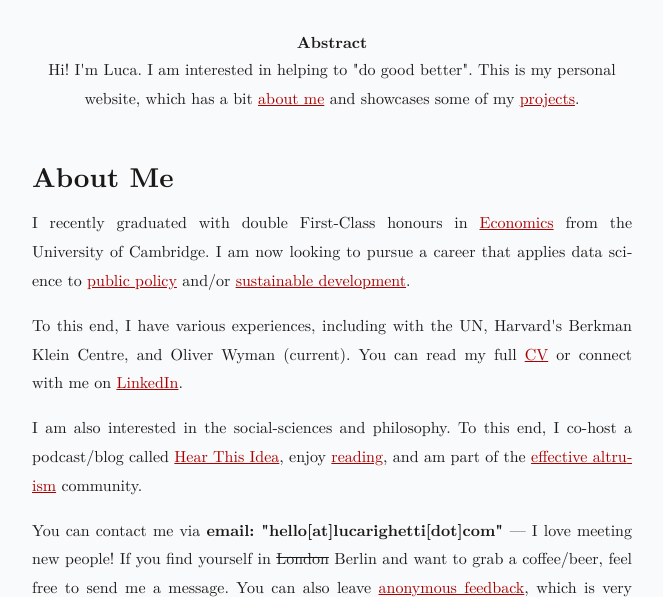
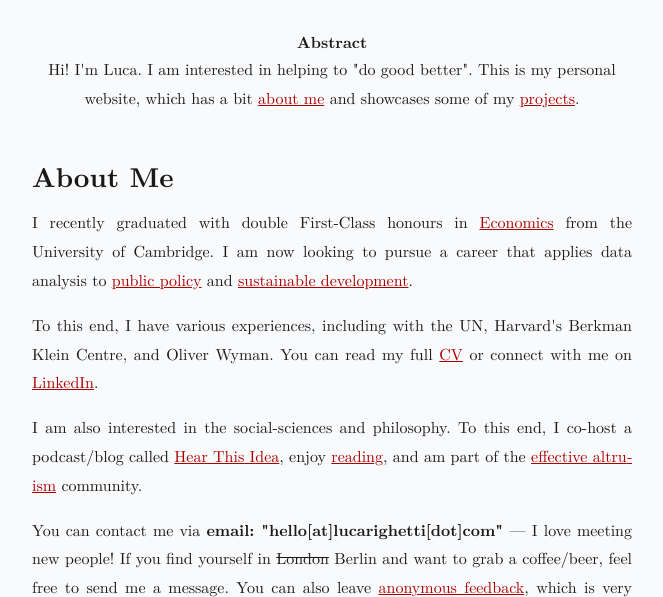
Before and after one commit to LucaRighetti/LucaRighetti.com, a website: page index.html in a window 1280 px wide. Shown: the part 582-1179 px from the top of the page, without its empty margins (308-971 px from the left). Drawn offline with nearby package versions, Linux system fonts and the light colour scheme.

Commit message:
Update index.html

```diff
--- a/index.html
+++ b/index.html
@@ -42,10 +42,10 @@ Hi! I'm Luca. I am interested in helping to "do good better". This is my persona
     <article>
       <h2 id="About-Me">About Me</h2>
 	<p>
-	I recently graduated with double First-Class honours in <a href="#economics">Economics</a> from the University of Cambridge. I am now looking to pursue a career that applies data science to <a href="#public-policy">public policy</a> and/or <a href="#sustainable-development">sustainable development</a>.
+	I recently graduated with double First-Class honours in <a href="#economics">Economics</a> from the University of Cambridge. I am now looking to pursue a career that applies data analysis to <a href="#public-policy">public policy</a> and <a href="#sustainable-development">sustainable development</a>.
 	</p>
 	<p>
-To this end, I have various experiences, including with the UN, Harvard's Berkman Klein Centre, and Oliver Wyman (current). You can read my full <a href="projects/Righetti_CV.pdf"target="_blank">CV</a> or connect with me on <a href="https://www.linkedin.com/in/lucafrighetti/"target="_blank">LinkedIn</a>.
+To this end, I have various experiences, including with the UN, Harvard's Berkman Klein Centre, and Oliver Wyman. You can read my full <a href="projects/Righetti_CV.pdf"target="_blank">CV</a> or connect with me on <a href="https://www.linkedin.com/in/lucafrighetti/"target="_blank">LinkedIn</a>.
 	</p>
 	<p>
 I am also interested in the social-sciences and philosophy. To this end, I co-host a podcast/blog called <a href="hearthisidea.com/"target="_blank">Hear This Idea</a>, enjoy <a href="https://www.goodreads.com/user/show/101175167-luca"target="_blank">reading</a>, and am part of the <a href="https://www.effectivealtruism.org/"target="_blank">effective altruism</a> community.
```
